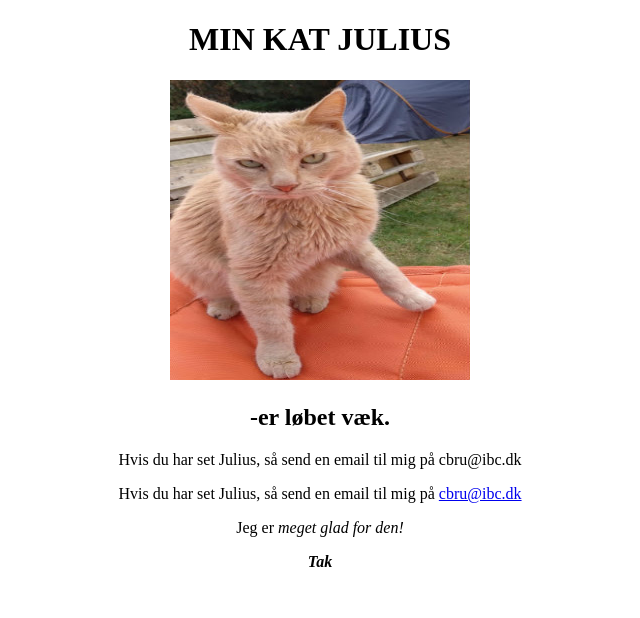
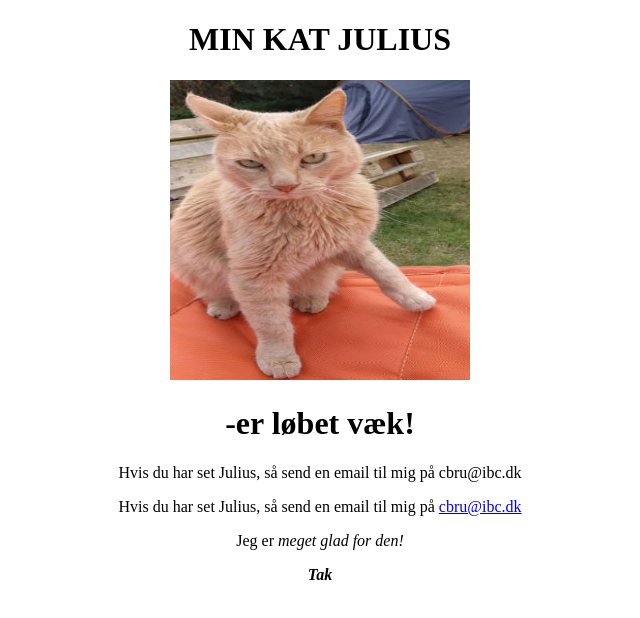
Before and after one commit to johas0004/johas0004.github.io, a plain HTML site: page index.html in a window 1280 px wide. Shown: the whole page, without its empty margins (320-960 px from the left). Drawn offline with Linux system fonts and the light colour scheme.

Commit message:
Fixed heading

```diff
--- a/index.html
+++ b/index.html
@@ -9,7 +9,7 @@
     <center>
         <h1>MIN KAT JULIUS</h1>
     <img src="julius.jpg" alt="min kat julius" height="300" width="300"">
-        <h2>-er løbet væk.</h2>
+        <h1>-er løbet væk!</h1>
         <p>Hvis du har set Julius, så send en email til mig på cbru@ibc.dk</p>
         <p>Hvis du har set Julius, så send en email til mig på <a
         href=”mailto:cbru@ibc.dk”> cbru@ibc.dk<a/></p>
```
